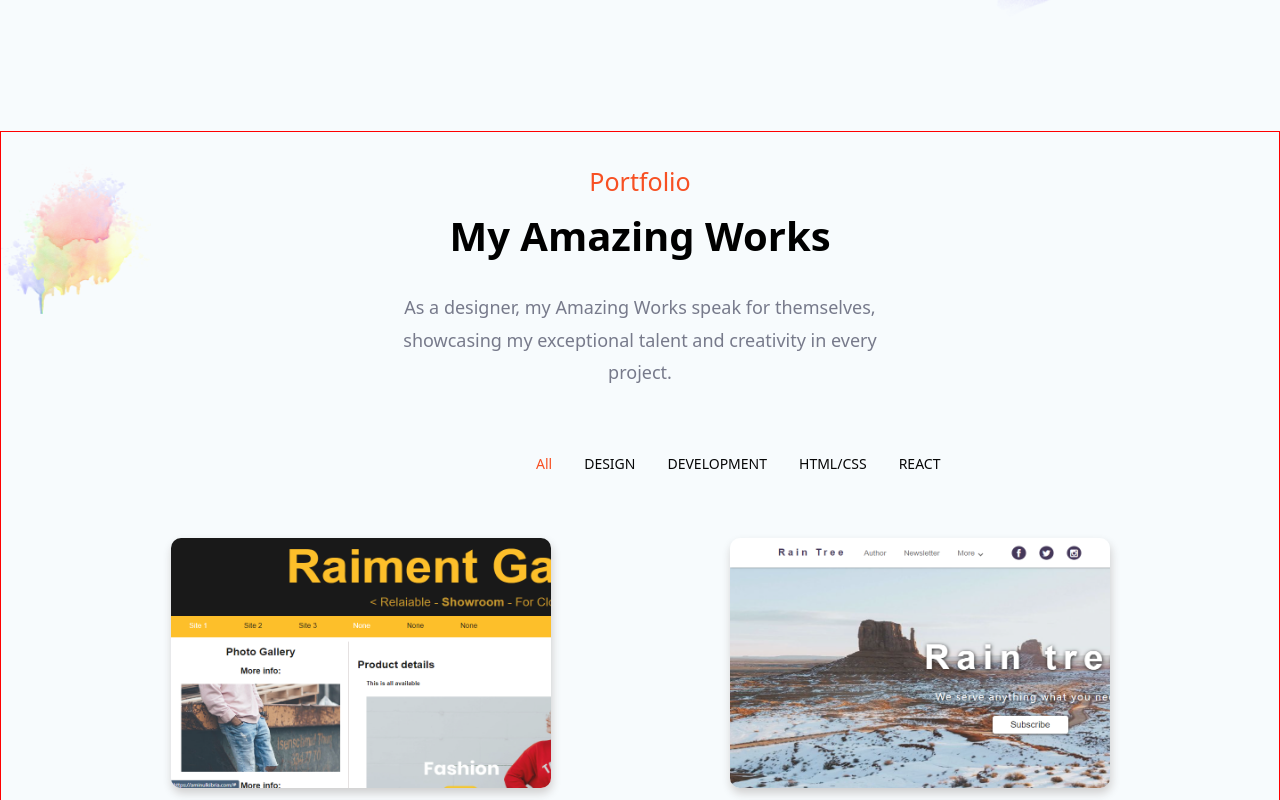
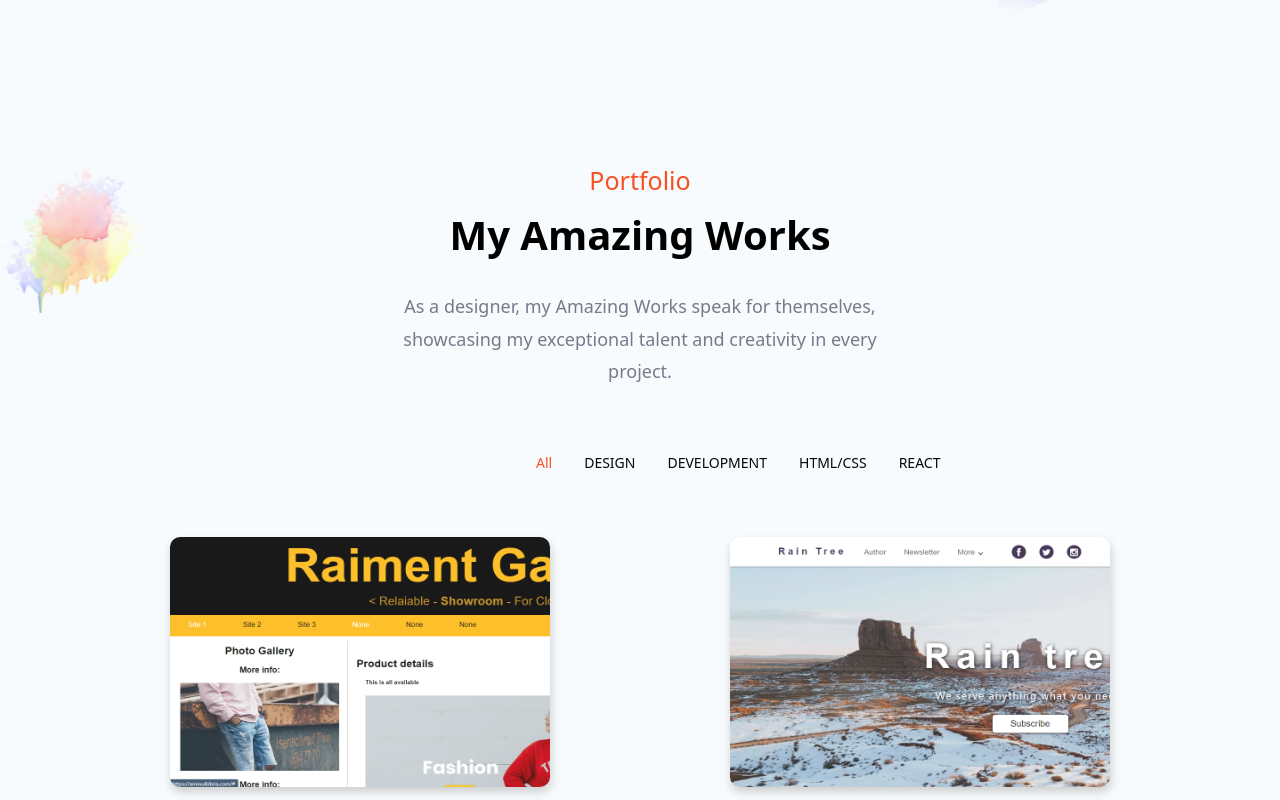
Before and after one commit to dksifatofficial/aminul-kibria-react, a React (Create React App) app: page / in a window 1280 px wide. Shown: the part 660-1460 px from the top of the page. Built offline with nearby package versions, Linux system fonts and the light colour scheme; no server answers.

Commit message:
res commit

```diff
--- a/src/styles/AboutMe.module.css
+++ b/src/styles/AboutMe.module.css
@@ -2,7 +2,7 @@
   width: 100%;
   height: auto;
   display: grid;
-  padding: 5rem;
+  padding: 0;
 }
 .aboutMeSpan {
   width: 100%;
@@ -85,6 +85,7 @@
   .aboutMe {
     display: inline-block;
     width: 100%;
+    padding: 5rem;
   }
   .aboutMeSpan {
     width: 50%;
--- a/src/styles/PortfolioContainer.module.css
+++ b/src/styles/PortfolioContainer.module.css
@@ -5,7 +5,6 @@
   z-index: 1;
   margin-left: -0.5rem;
   padding: 0;
-  border: 1px solid red;
 }
 .header p {
   padding: 0 0.5rem;
--- a/src/styles/Portfolios.module.css
+++ b/src/styles/Portfolios.module.css
@@ -5,9 +5,3 @@
   flex-wrap: wrap;
   justify-content: space-around;
 }
-
-@media (min-width: 1024px) {
-}
-
-@media (min-width: 1280px) {
-}
```
